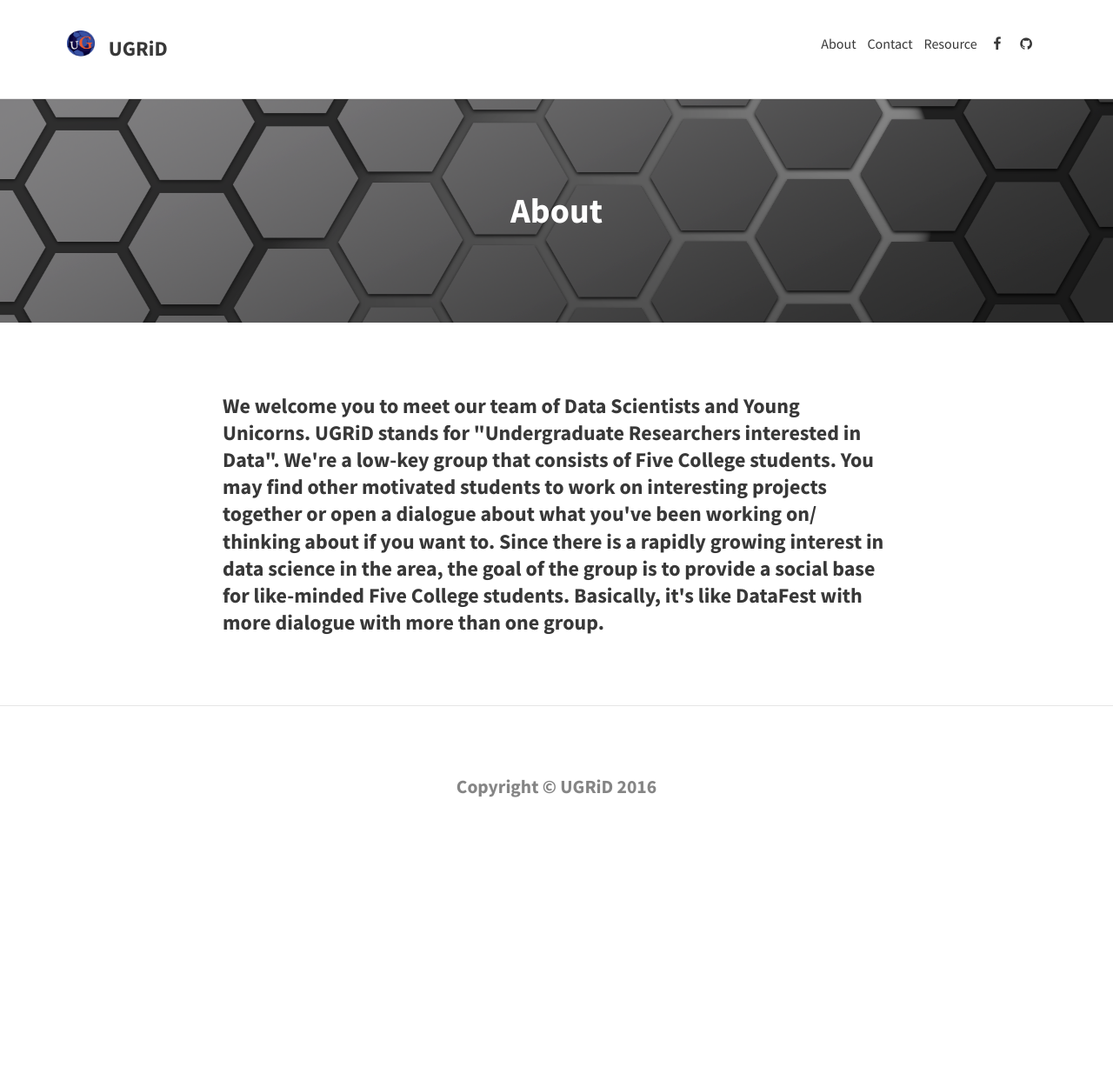
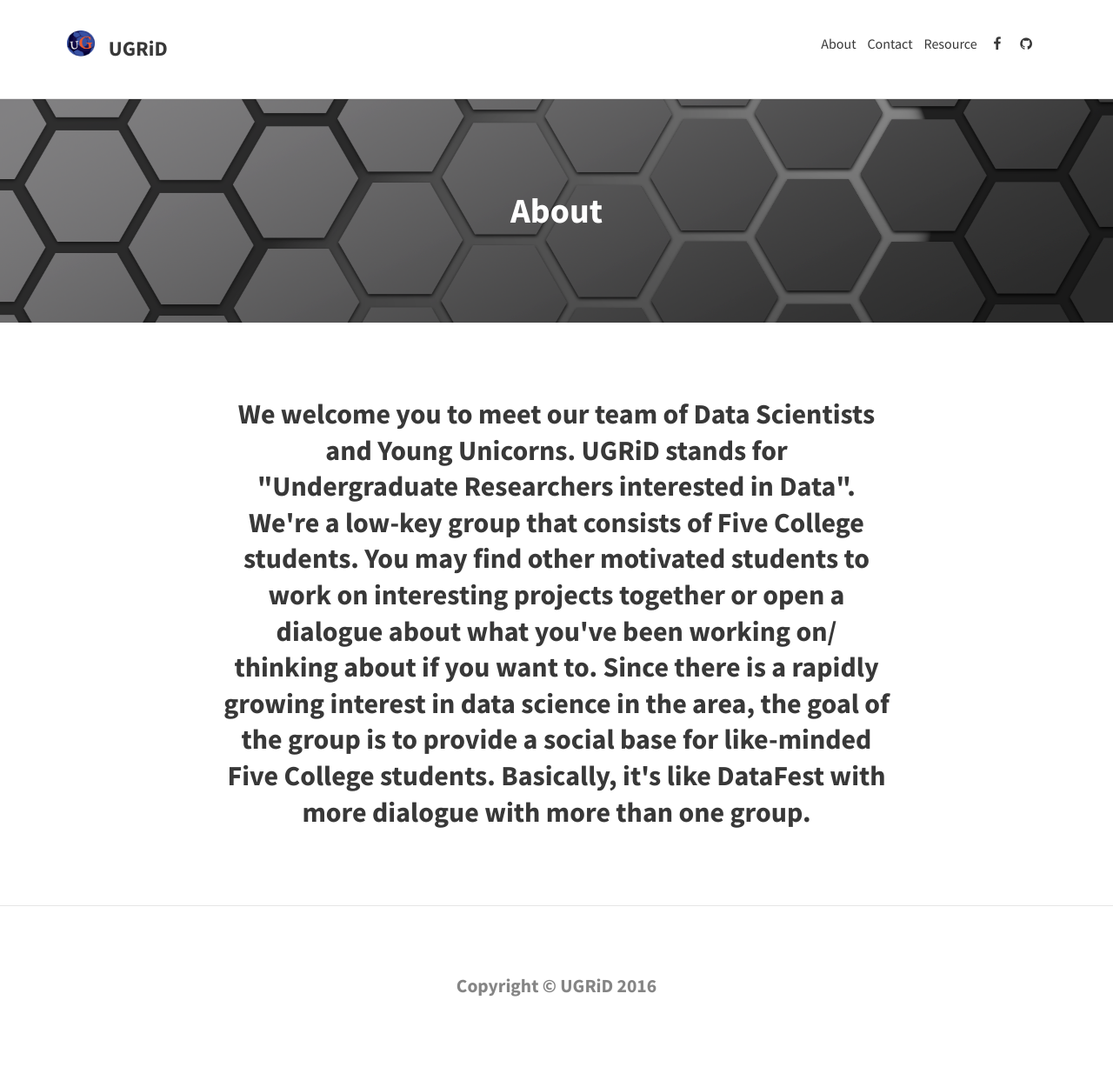
Before and after one commit to sketchplatform/ugriders.github.io, a Jekyll site: the page built from about.md, in a window 1280 px wide. Shown: the whole page at 87% size. Built offline with Jekyll 4.4.1, drawn with Linux system fonts in a browser that asks for light colours; nearby versions of some CDN libraries; before the commit the page ends 997 px from its top, so only the background shows below that.

```diff
--- a/about.md
+++ b/about.md
@@ -5,4 +5,4 @@ permalink: /about/
 feature-img: "img/texture3.png"
 ---
 
-<h3>We welcome you to meet our team of Data Scientists and Young Unicorns. UGRiD stands for "Undergraduate Researchers interested in Data". We're a low-key group that consists of Five College students. You may find other motivated students to work on interesting projects together or open a dialogue about what you've been working on/ thinking about if you want to. Since there is a rapidly growing interest in data science in the area, the goal of the group is to provide a social base for like-minded Five College students. Basically, it's like DataFest with more dialogue with more than one group.</h3>
+<center><h2>We welcome you to meet our team of Data Scientists and Young Unicorns. UGRiD stands for "Undergraduate Researchers interested in Data". We're a low-key group that consists of Five College students. You may find other motivated students to work on interesting projects together or open a dialogue about what you've been working on/ thinking about if you want to. Since there is a rapidly growing interest in data science in the area, the goal of the group is to provide a social base for like-minded Five College students. Basically, it's like DataFest with more dialogue with more than one group.</h2></center>
```
